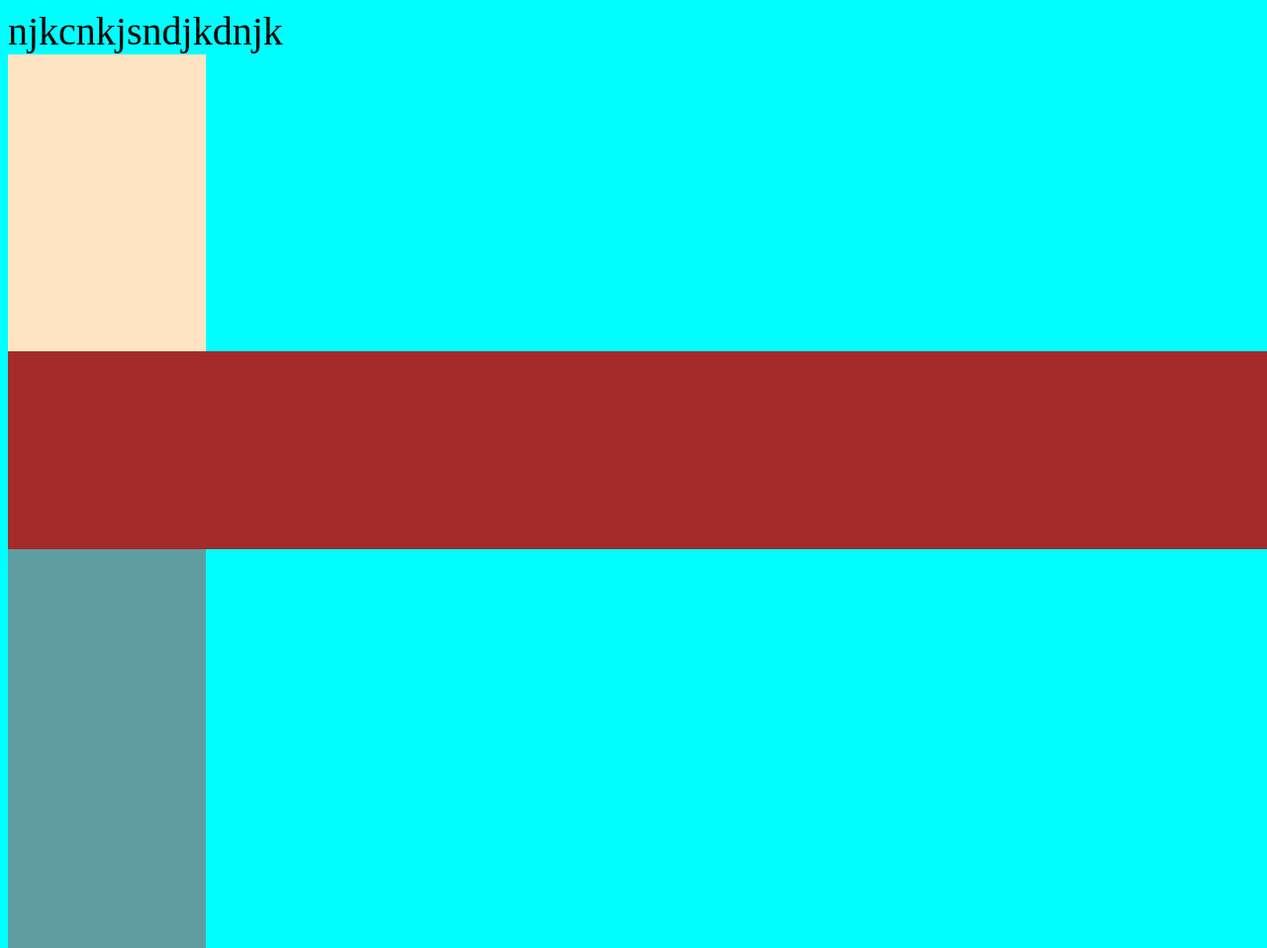
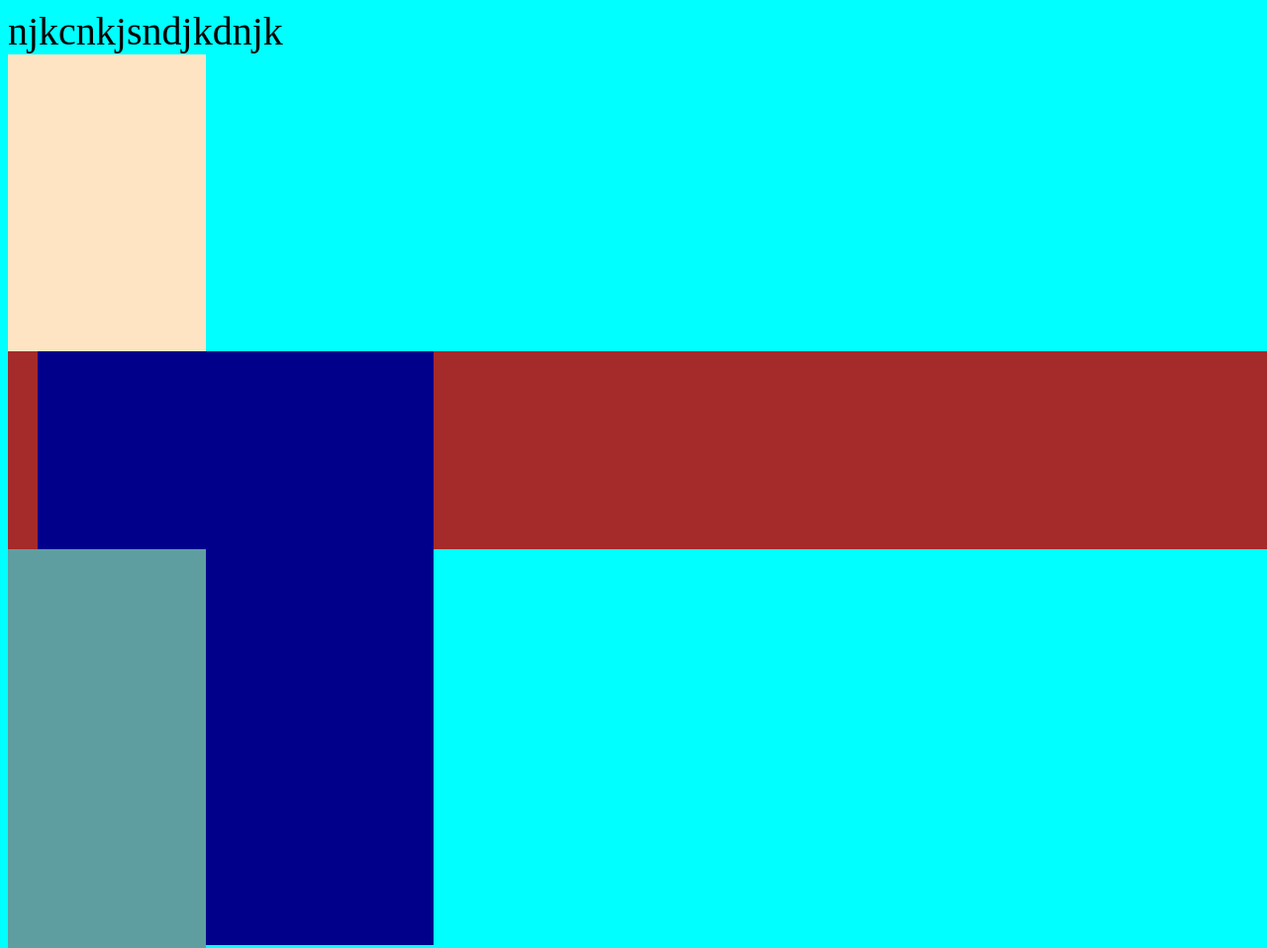
Before and after one commit to olareal/first-repository, a plain HTML site: page test.html in a window 1280 px wide. Shown: the top 958 px of the page at 99% size. Drawn offline with Linux system fonts and the light colour scheme.

Commit message:
new updates to the test

```diff
--- a/css/test.css
+++ b/css/test.css
@@ -12,6 +12,12 @@ footer{
     width: 2000px;
     background: brown;
 }
+footer > section{
+    width: 20%;
+    height: 100%;
+    background: darkblue;
+    margin: 0px 30px;
+}
 
 #tall{
     height: 1000px;
--- a/test.html
+++ b/test.html
@@ -7,7 +7,11 @@
 <body id="laolu">
     njkcnkjsndjkdnjk
     <header class="black"></header>
-    <footer></footer>
+    <footer>
+        <section></section>
+        <section></section>
+        <section></section>
+    </footer>
     <div id="tall"></div>
     <nav></nav>
     <section class="half"></section>
```
